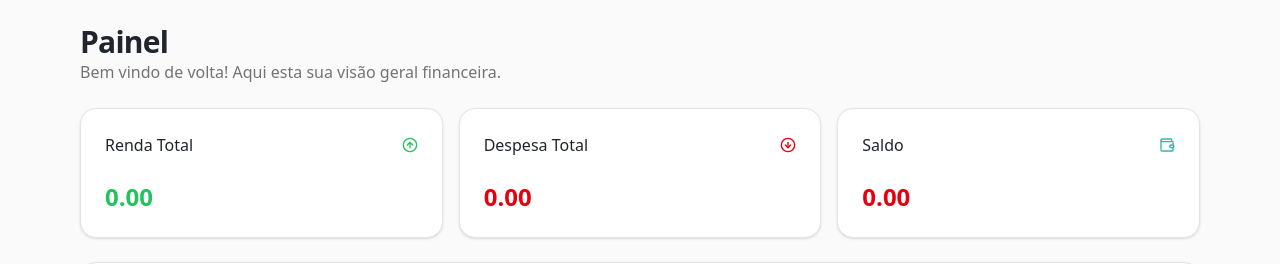
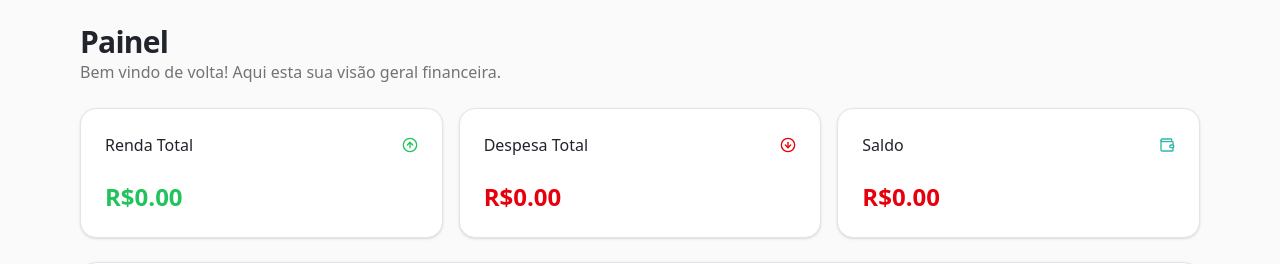
Before and after one commit to ribeiro-dev/finance-tracker-fe, a React (Vite) app: page / in a window 1280 px wide. Shown: the top 264 px of the page. Built offline with nearby package versions, Linux system fonts and the light colour scheme; no server answers.

Commit message:
ref: change summaries exhibition

```diff
--- a/src/pages/Home.tsx
+++ b/src/pages/Home.tsx
@@ -40,7 +40,7 @@ const Home = () => {
             </CardHeader>
             <CardContent>
               <div className="text-2xl font-bold text-success">
-                {summary?.income.toFixed(2) || '0.00'}
+                R${summary?.income.toFixed(2) || '0.00'}
               </div>
             </CardContent>
           </Card>
@@ -52,7 +52,7 @@ const Home = () => {
             </CardHeader>
             <CardContent>
               <div className="text-2xl font-bold text-destructive">
-                {summary?.expenses.toFixed(2) || '0.00'}
+                R${summary?.expenses.toFixed(2) || '0.00'}
               </div>
             </CardContent>
           </Card>
@@ -64,7 +64,7 @@ const Home = () => {
             </CardHeader>
             <CardContent>
               <div className={`text-2xl font-bold ${(summary?.balance ?? 0) > 0 ? 'text-success' : 'text-destructive'}`}>
-                {summary?.balance.toFixed(2) || '0.00'}
+                R${summary?.balance.toFixed(2) || '0.00'}
               </div>
             </CardContent>
           </Card>
```
